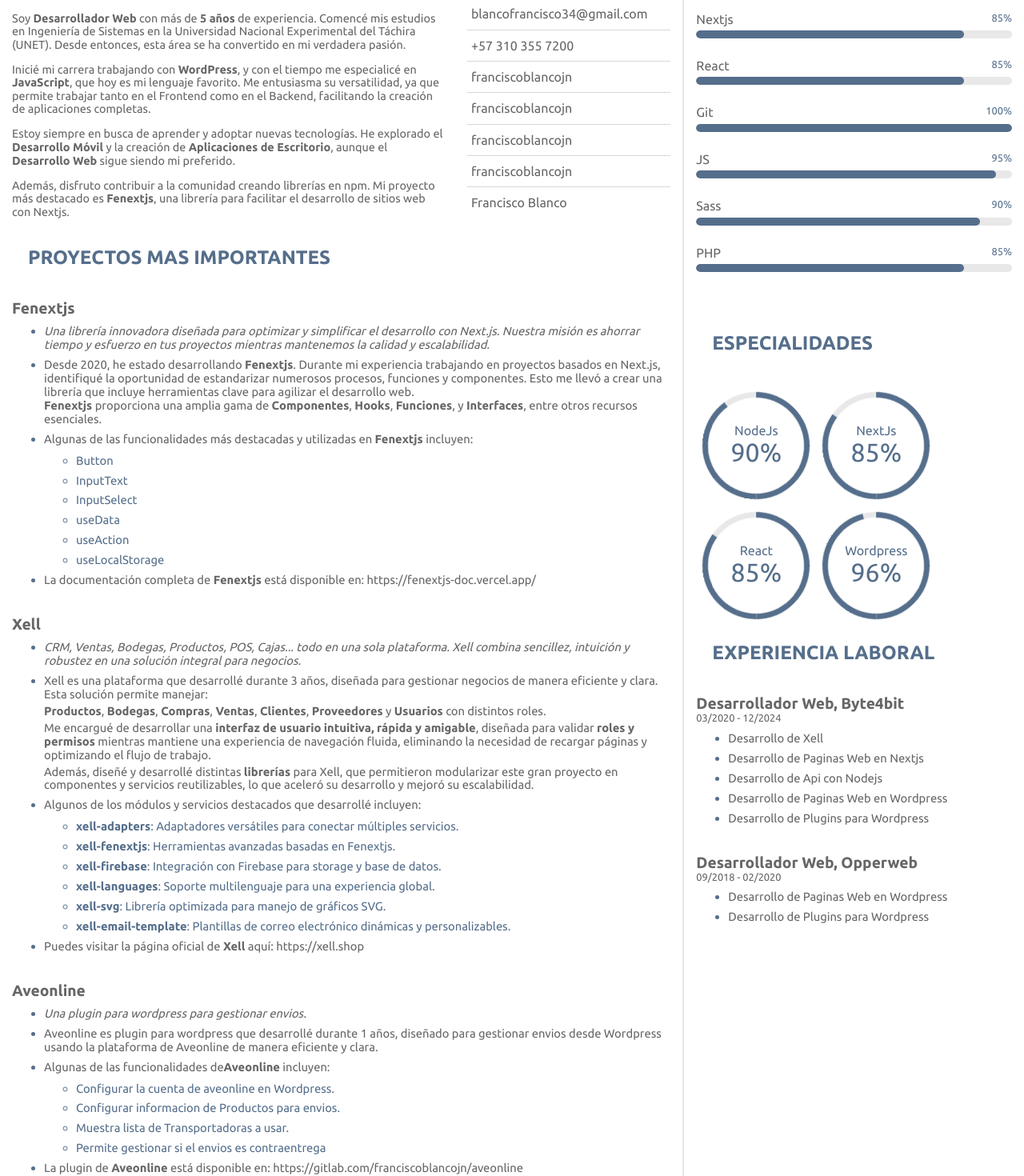
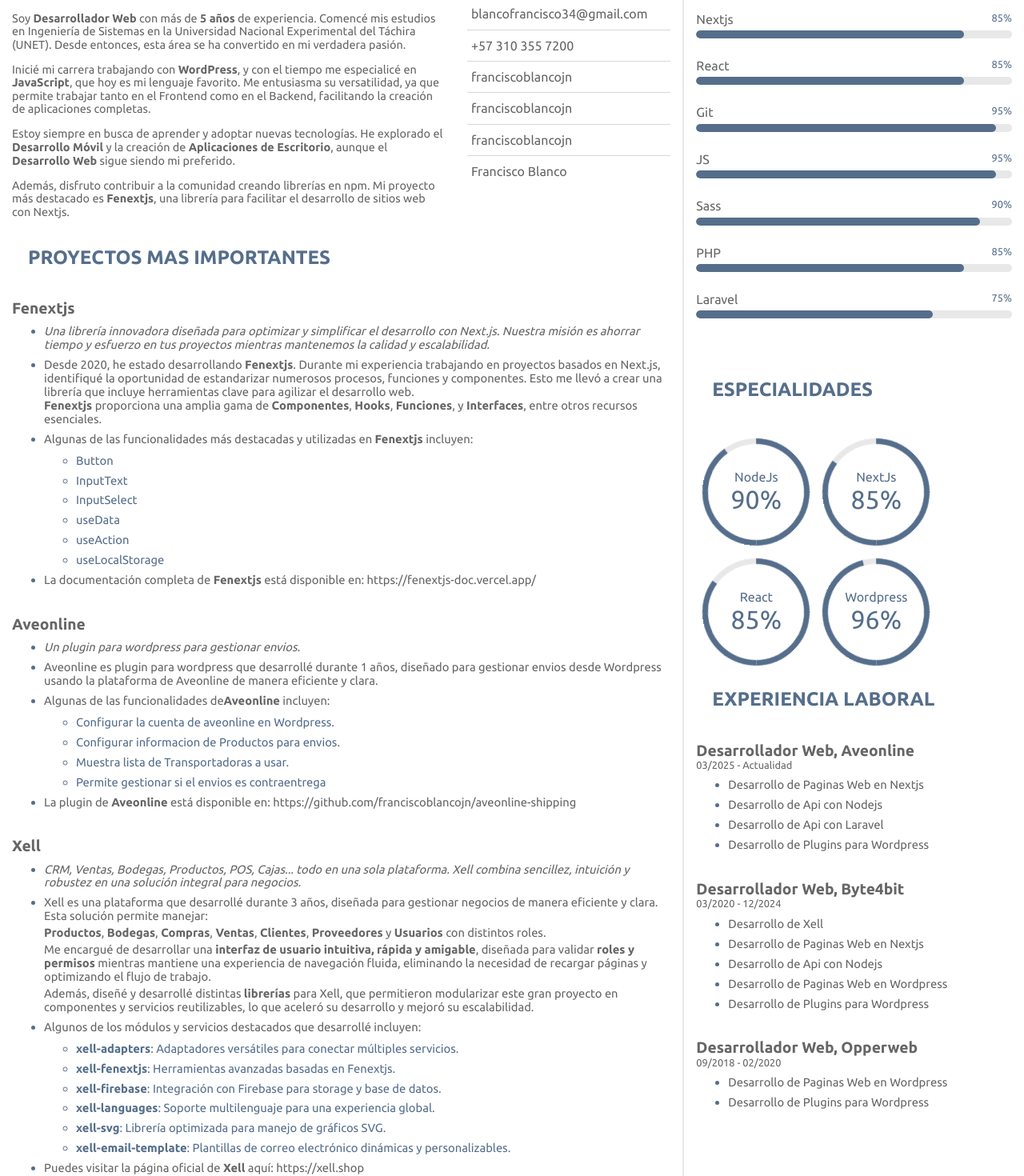
Before and after one commit to franciscoblancojn/franciscoblanco, a Next.js app: page / in a window 1280 px wide. Shown: the part 300-1770 px from the top of the page at 80% size. Built offline with nearby package versions, Linux system fonts and the light colour scheme.

Commit message:
update cv

```diff
--- a/pages/index.jsx
+++ b/pages/index.jsx
@@ -115,12 +115,6 @@
                     text="franciscoblancojn"
                   />
                   <RS
-                    className="gitlab"
-                    href="https://gitlab.com/franciscoblancojn"
-                    icon="fab fa-gitlab"
-                    text="franciscoblancojn"
-                  />
-                  <RS
                     className="instagram"
                     href="https://www.instagram.com/franciscoblancojn/"
                     icon="fab fa-instagram"
@@ -164,6 +158,7 @@
                   <b>Componentes</b>, <b>Hooks</b>, <b>Funciones</b>, y{" "}
                   <b>Interfaces</b>, entre otros recursos esenciales.
                 </>,
+            <div className="print-force-break"></div>,
                 <>
                   Algunas de las funcionalidades más destacadas y utilizadas en{" "}
                   <b>Fenextjs</b> incluyen:
@@ -228,6 +223,43 @@
               ]}
             />
 
+            <TextList
+              title="Aveonline"
+              list={[
+                <i>
+                  Un plugin para wordpress para gestionar envios.
+                </i>,
+                 <>
+                 Aveonline es plugin para wordpress que desarrollé durante 1 años, diseñado
+                 para gestionar envios desde Wordpress usando la plataforma de Aveonline de manera eficiente y clara.
+               </>,
+                <>
+                  Algunas de las funcionalidades de
+                  <b>Aveonline</b> incluyen:
+                  <ul>
+                    <li>
+                      Configurar la cuenta de aveonline en Wordpress.
+                    </li>
+                    <li>
+                     Configurar informacion de Productos para envios.
+                    </li>
+                    <li>
+                      Muestra lista de Transportadoras a usar.
+                    </li>
+                    <li>
+                      Permite gestionar si el envios es contraentrega
+                    </li>
+                  </ul>
+                </>,
+                <>
+                  La plugin de <b>Aveonline</b> está disponible
+                  en:{" "}
+                  <a href="https://github.com/franciscoblancojn/aveonline-shipping" target="_blank">
+                  https://github.com/franciscoblancojn/aveonline-shipping
+                  </a>
+                </>,
+              ]}
+            />
             <TextList
               title="Xell"
               list={[
@@ -296,43 +328,6 @@
               ]}
             />
             <div className="print-force-break"></div>
-            <TextList
-              title="Aveonline"
-              list={[
-                <i>
-                  Una plugin para wordpress para gestionar envios.
-                </i>,
-                 <>
-                 Aveonline es plugin para wordpress que desarrollé durante 1 años, diseñado
-                 para gestionar envios desde Wordpress usando la plataforma de Aveonline de manera eficiente y clara.
-               </>,
-                <>
-                  Algunas de las funcionalidades de
-                  <b>Aveonline</b> incluyen:
-                  <ul>
-                    <li>
-                      Configurar la cuenta de aveonline en Wordpress.
-                    </li>
-                    <li>
-                     Configurar informacion de Productos para envios.
-                    </li>
-                    <li>
-                      Muestra lista de Transportadoras a usar.
-                    </li>
-                    <li>
-                      Permite gestionar si el envios es contraentrega
-                    </li>
-                  </ul>
-                </>,
-                <>
-                  La plugin de <b>Aveonline</b> está disponible
-                  en:{" "}
-                  <a href="https://gitlab.com/franciscoblancojn/aveonline" target="_blank">
-                  https://gitlab.com/franciscoblancojn/aveonline
-                  </a>
-                </>,
-              ]}
-            />
           </Col>
           <Col col={4} className="aside col-xl-12 col-lg-12 ">
             <div className="print-2-col">
@@ -340,10 +335,11 @@
                 <Title>Competencia Tic</Title>
                 <PorcentajeLinear p={85}>Nextjs</PorcentajeLinear>
                 <PorcentajeLinear p={85}>React</PorcentajeLinear>
-                <PorcentajeLinear p={100}>Git</PorcentajeLinear>
+                <PorcentajeLinear p={95}>Git</PorcentajeLinear>
                 <PorcentajeLinear p={95}>JS</PorcentajeLinear>
                 <PorcentajeLinear p={90}>Sass</PorcentajeLinear>
                 <PorcentajeLinear p={85}>PHP</PorcentajeLinear>
+                <PorcentajeLinear p={75}>Laravel</PorcentajeLinear>
               </div>
               <H h="30px" className="no-print" />
               <div>
@@ -359,6 +355,16 @@
               </div>
             </div>
             <Title>Experiencia Laboral</Title>
+            <TextList
+              title="Desarrollador Web, Aveonline"
+              date="03/2025 - Actualidad"
+              list={[
+                "Desarrollo de Paginas Web en Nextjs",
+                "Desarrollo de Api con Nodejs",
+                "Desarrollo de Api con Laravel",
+                "Desarrollo de Plugins para Wordpress",
+              ]}
+            />
             <TextList
               title="Desarrollador Web, Byte4bit"
               date="03/2020 - 12/2024"
--- a/styles/global.css
+++ b/styles/global.css
@@ -423,10 +423,25 @@
   }
 }
 
+.print-force-break {
+  display: none;
+}
+
+li:has(.print-force-break) {
+  display: none;
+}
+
 @media print {
+  li:has(.print-force-break) {
+    display: block;
+  }
   .print-force-break {
+    display: block;
     page-break-before: always; /* Fuerza el inicio de una nueva página antes del elemento */
     padding-top: 40px;
+  }
+  .textList {
+    margin-bottom: 25px;
   }
 }
 @media print {
@@ -698,7 +713,7 @@
   justify-content: space-between;
 }
 
-@media (min-width: 992px) {
+@media (min-width: 1240px) {
   .aside {
     border-left: 2px solid var(--color-4);
   }
--- a/styles/scss/aside.scss
+++ b/styles/scss/aside.scss
@@ -1,5 +1,5 @@
 .aside{
-    @media (min-width:992px) {
+    @media (min-width:1240px) {
         border-left: 2px solid var(--color-4);
     }
     @media print {
--- a/styles/scss/footer.scss
+++ b/styles/scss/footer.scss
@@ -3,11 +3,11 @@
     color: var(--color-3);
     padding-top: 10px;
     padding-bottom: 10px;
+    position: sticky;
+    bottom: 0;
     .rs{
         margin-bottom: 0;
     }
-    position: sticky;
-    bottom: 0;
     @media (max-width:767px) {
         padding-top: 15px;
         padding-bottom: 15px;
--- a/styles/scss/html.scss
+++ b/styles/scss/html.scss
@@ -1,13 +1,13 @@
-html{
+html {
   overflow: auto;
 }
 
-.no-print{
+.no-print {
   @media print {
     display: none;
   }
 }
-.print-2-col{
+.print-2-col {
   @media print {
     display: grid;
     align-items: flex-start;
@@ -15,13 +15,26 @@
     grid-template-columns: 50% 50%;
   }
 }
+.print-force-break {
+  display: none;
+}
+li:has(.print-force-break) {
+  display: none;
+}
 @media print {
+  li:has(.print-force-break) {
+    display: block;
+  }
   .print-force-break {
+    display: block;
     page-break-before: always; /* Fuerza el inicio de una nueva página antes del elemento */
     padding-top: 40px;
   }
+  .textList{
+    margin-bottom: 25px;
   }
-body{
+}
+body {
   @media print {
     padding-bottom: 45px;
   }
```
Also changed, not shown: public/test.html (deleted, +0 -22 lines), 1 other file (tests, documents, lock files or other folders). Lines whose indentation alone changed are shown as unchanged.
